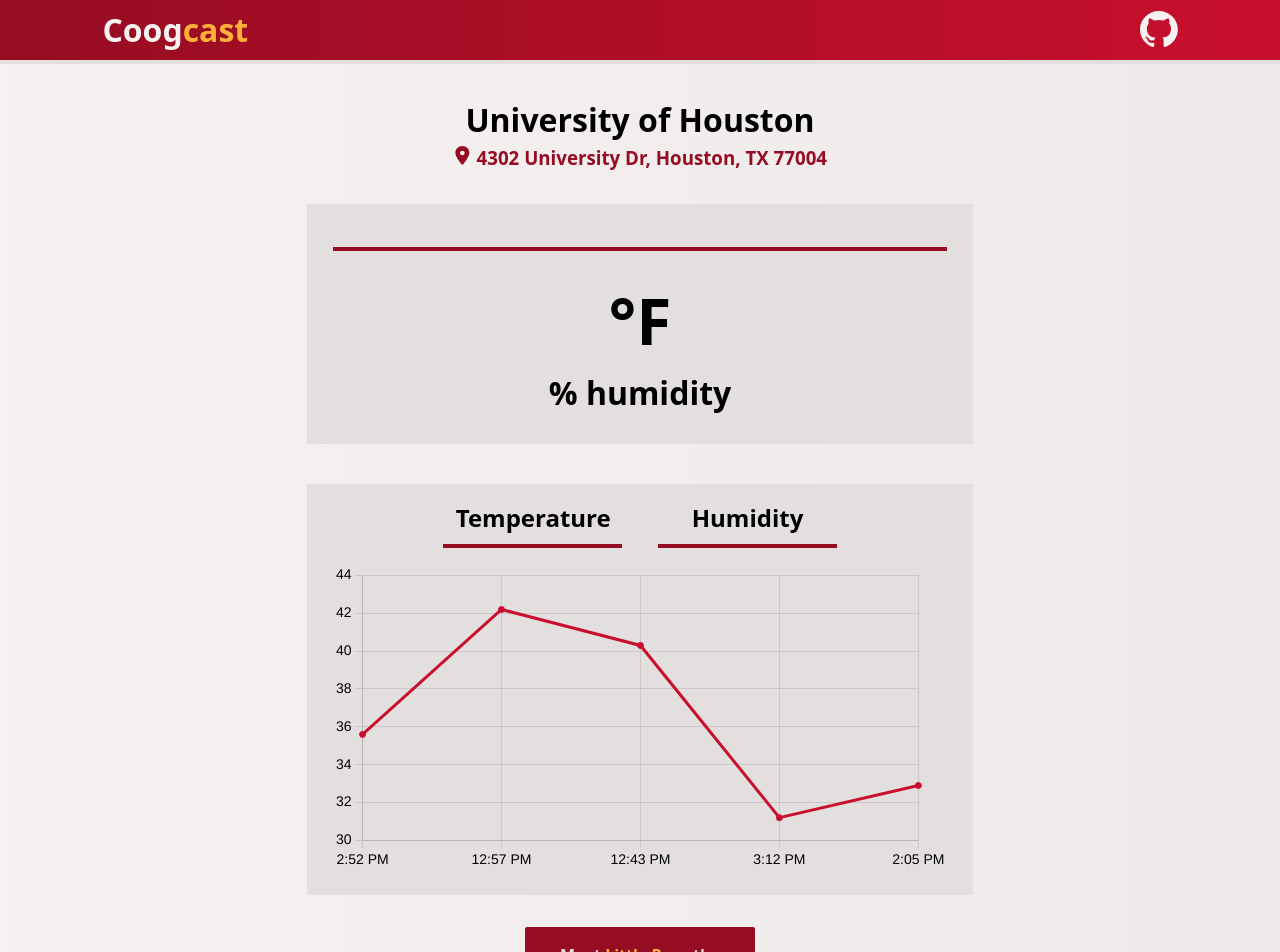
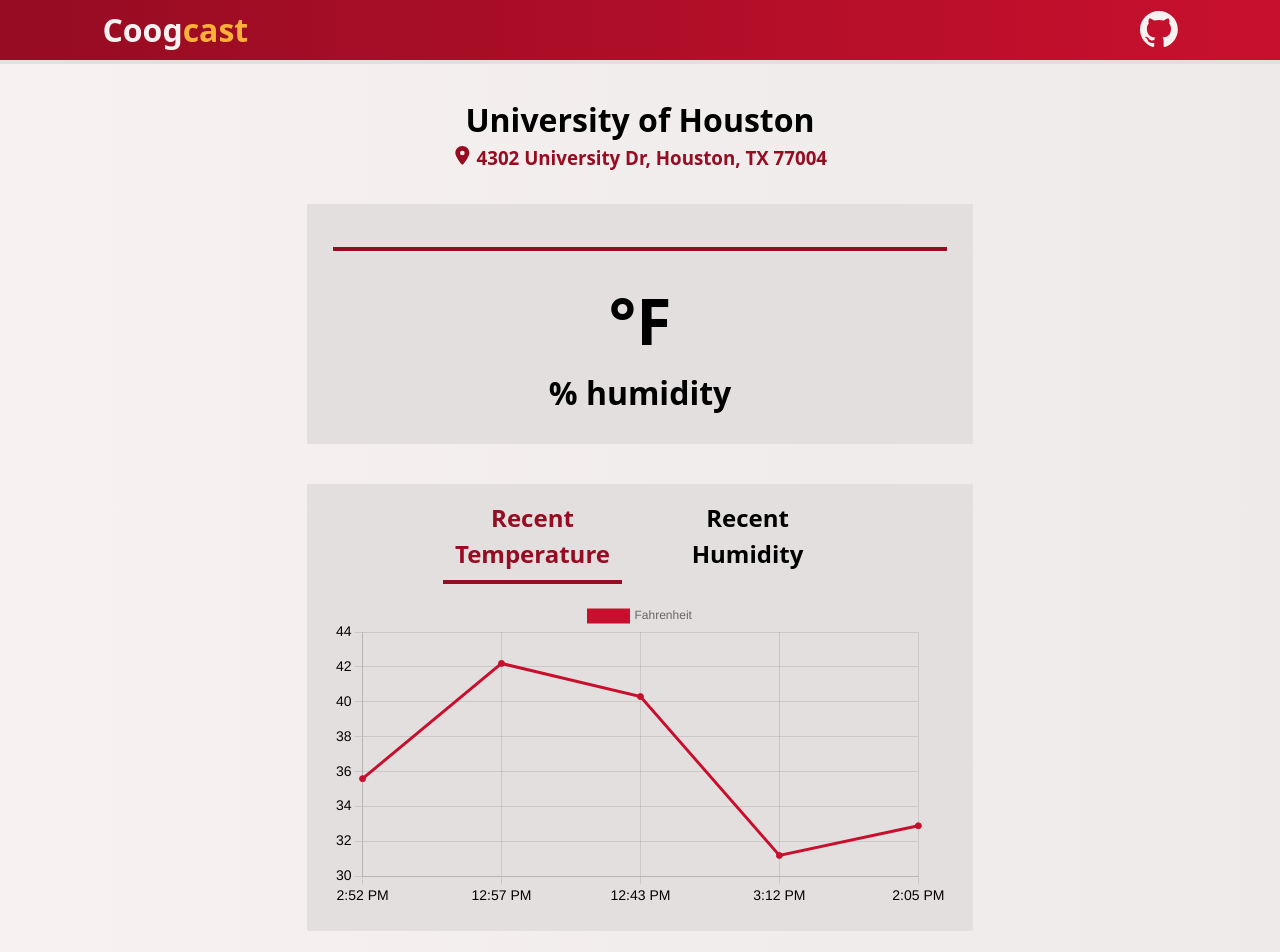
Before and after one commit to maximilianovalle/coogcast, a React (Vite) app in the folder client/: page / in a window 1280 px wide. Shown: the top 952 px of the page. Built offline with nearby package versions, Linux system fonts and the light colour scheme; no server answers.

Commit message:
Implement graph tabs component

```diff
--- a/client/src/components/main-content/divs.css
+++ b/client/src/components/main-content/divs.css
@@ -98,7 +98,7 @@
 
     font-style: inherit;
     text-align: center;
-    border-bottom: 4px solid var(--tertiary-dark);
+    /* border-bottom: 4px solid transparent; */
 }
 
 #graphsHeader > button:hover {
@@ -107,7 +107,6 @@
 }
 
 #graphsHeader > button > h2 {
-    padding: 0px 1vw;
     padding-bottom: 1vh;
 }
 
@@ -117,13 +116,10 @@
     margin: 1vh 0px;
 }
 
-#humidityGraph {
-    display: none;
-}
-
 @media only screen and (max-width: 950px) {
     #graphsHeader > button {
         width: 24vw;
+        font-size: 0.75em;
     }
 }
 
@@ -135,6 +131,7 @@
 
     #graphsHeader > button {
         width: 34vw;
+        font-size: 0.7em;
         border-bottom: 2px solid var(--tertiary-dark);
     }
 }
--- a/client/src/components/main-content/graphsDiv.jsx
+++ b/client/src/components/main-content/graphsDiv.jsx
@@ -6,6 +6,8 @@
 import { Line, Bar } from 'react-chartjs-2';
 
 function GraphsDiv() {
+    // graph data
+
     const [tempArr, setTempArr] = useState([]);
     const [humidityArr, setHumidityArr] = useState([]);
     const [hoursArr, setHours] = useState([]);
@@ -23,20 +25,51 @@
         getPast();
     }, []);
 
+
+    // graph tab component
+
+    const [tempDiv, setTempDiv] = useState(1);
+    const [humidDiv, setHumidDiv] = useState(0);
+
+    const clickTempDiv = () => {
+        setTempDiv(1);
+        setHumidDiv(0);
+    }
+
+    const clickHumidDiv = () => {
+        setHumidDiv(1);
+        setTempDiv(0);
+    }
+
+
+    // red tab underline
+
+    const underlineTemp = {
+        borderBottom: tempDiv ? '4px solid #960C22' : '4px solid transparent',
+        color: tempDiv ? '#960C22' : '',
+    };
+
+    const underlineHumid = {
+        borderBottom: humidDiv ? '4px solid #960C22' : '4px solid transparent',
+        color: humidDiv ? '#960C22' : '',
+    };
+
+
     return ( <div className='divContainer'>
 
         <div id="graphsHeader">
-            <button><h2 id="tempTitle">Temperature</h2></button>
-            <button><h2 id="humidityTitle">Humidity</h2></button>
+            <button onClick={() => clickTempDiv()} style={underlineTemp}><h2 id="tempTitle">Recent Temperature</h2></button>
+            <button onClick={() => clickHumidDiv()} style={underlineHumid}><h2 id="humidityTitle">Recent Humidity</h2></button>
         </div>
 
+        { tempDiv ? (
             <div id="tempGraph">
                 <Line
                     data={{
                         labels: TEST_HOURS_ARR, // x-axis
                         datasets: [
                             {
-                            label: "Temperature",
+                                label: "Fahrenheit",
                                 data: TEST_TEMP_ARR, // y-axis
                                 borderColor: '#C8102E',
                                 backgroundColor: '#C8102E'
@@ -45,11 +78,6 @@
                     }}
 
                     options={{
-                    plugins: {
-                        legend: {
-                            display: false,
-                        }
-                    },
                         scales: {
                             x: {
                                 ticks: {
@@ -71,14 +99,16 @@
                     }}
                 />
             </div>
+        ) : (<></>)}
 
+        { humidDiv ? (
             <div id="humidityGraph">
                 <Bar
                     data={{
                         labels: TEST_HOURS_ARR, // x-axis
                         datasets: [
                             {
-                            label: "Humidity",
+                                label: "%",
                                 data: TEST_HUMID_ARR, // y-axis
                                 backgroundColor: '#C8102E'
                             }
@@ -86,11 +116,6 @@
                     }}
 
                     options={{
-                    plugins: {
-                        legend: {
-                            display: false,
-                        }
-                    },
                         scales: {
                             x: {
                                 ticks: {
@@ -112,6 +137,7 @@
                     }}
                 />
             </div>
+        ) : (<></>)}
 
     </div> )
 }
```
Lines whose indentation alone changed are shown as unchanged.
